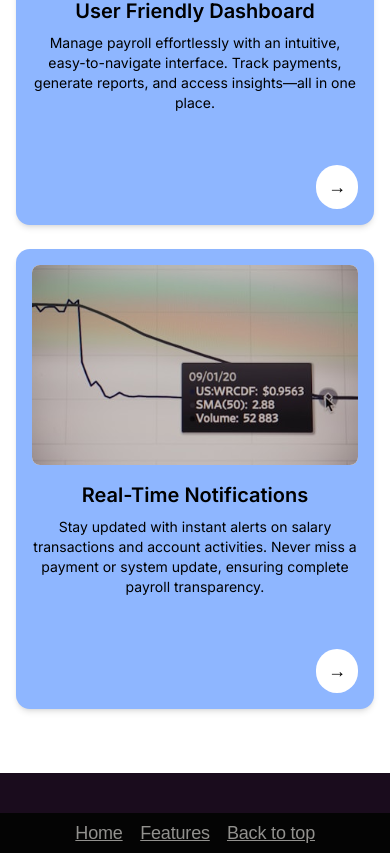
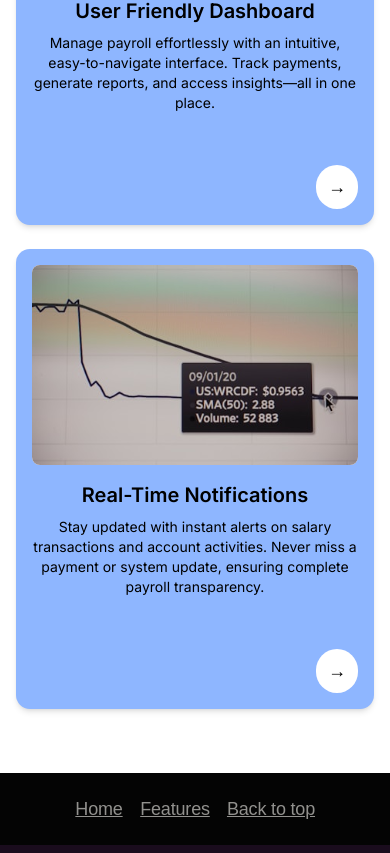
Before and after one commit to Stellopay/stellopay-frontend, a Next.js app: page / in a window 390 px wide. Shown: the part 2412-3265 px from the top of the page. Built offline with nearby package versions, Linux system fonts and the light colour scheme.

Commit message:
feat: footer done and linked successfully

```diff
--- a/components/common/footer.tsx
+++ b/components/common/footer.tsx
@@ -8,7 +8,7 @@ export default function Footer() {
   };
 
   return (
-    <footer className="w-full bg-[#040404] mt-10">
+    <footer className="w-full bg-[#040404] py-4">
       <div className="max-w-[1040px] mx-auto h-10 flex items-center justify-center gap-[10px] px-4">
         <Link
           href="/"
--- a/components/landing/key-features.tsx
+++ b/components/landing/key-features.tsx
@@ -32,7 +32,7 @@ export const KeyFeatures = () => {
   return (
     <section
       id="KeyFeatures"
-      className="py-16 px-4 md:px-10 bg-white text-center md:h-screen h-full"
+      className="py-16 px-4 md:px-10 bg-white text-center min-h-screen"
     >
       <div className="max-w-6xl mx-auto flex flex-col justify-center h-full">
         <p className="text-sm text-[#A0A0A0]">—</p>
@@ -42,7 +42,7 @@ export const KeyFeatures = () => {
           seamless transactions for businesses worldwide. Designed for speed and
           security.
         </p>
-        <div className="grid grid-cols-1 md:grid-cols-2 lg:grid-cols-4 gap-6 justify-center items-start">
+        <div className="grid grid-cols-1 md:grid-cols-2 lg:grid-cols-4 gap-6 justify-center items-start mx-auto">
           {features.map((feature) => (
             <FeatureCard key={feature.title} {...feature} />
           ))}
```
